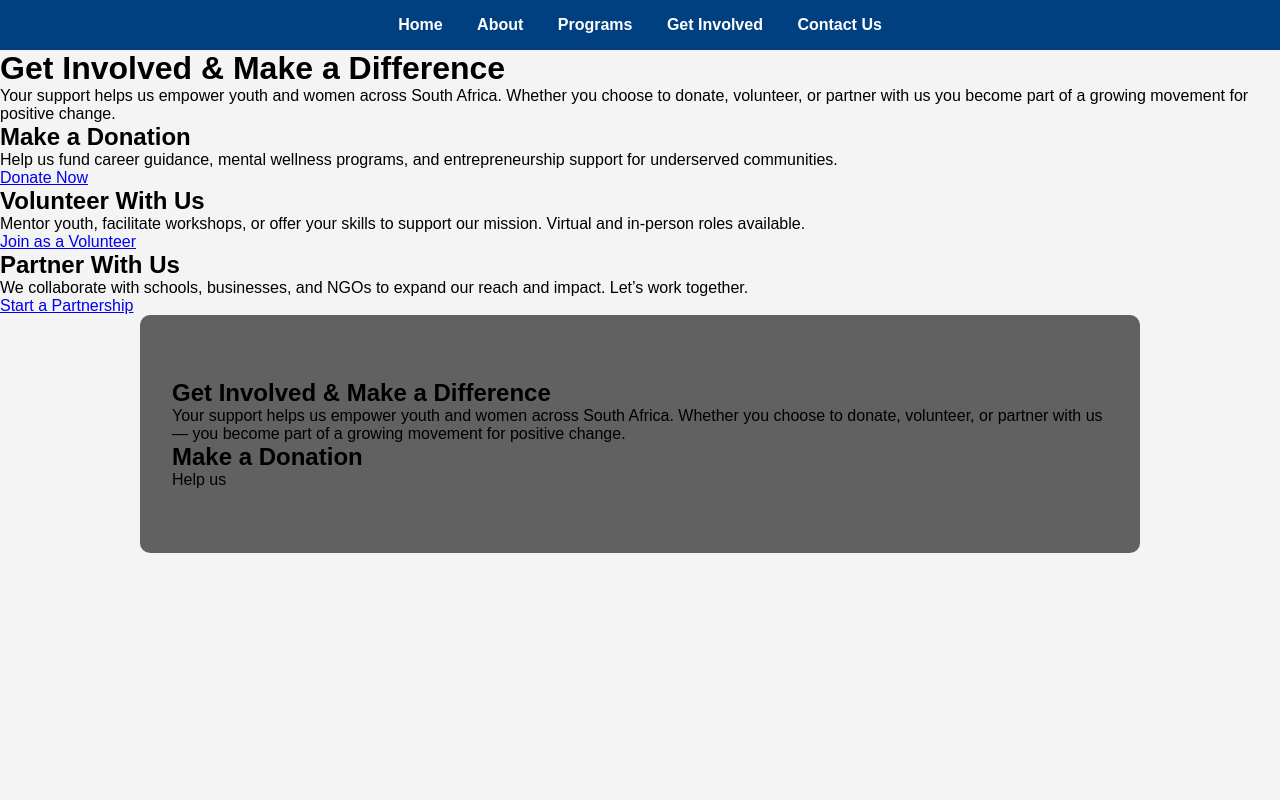
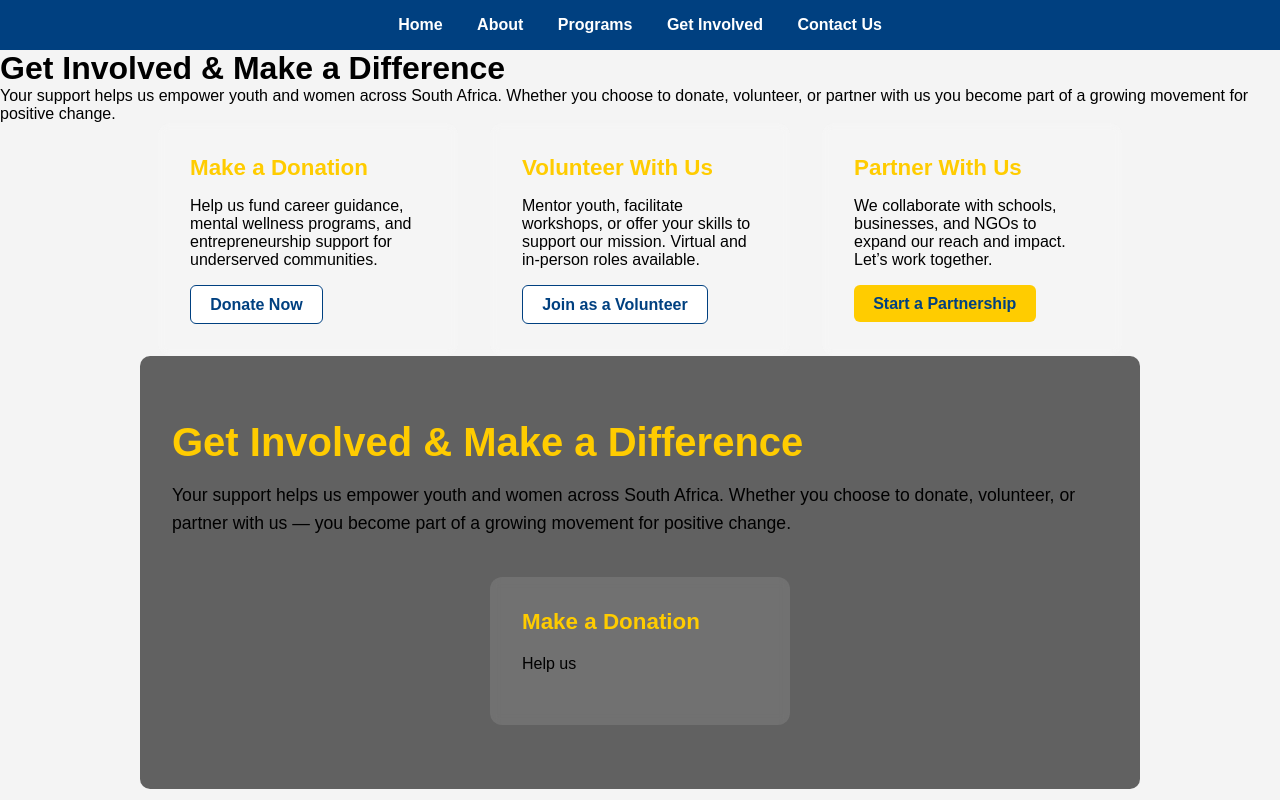
Before and after one commit to SthablyM/-laverita-foundations, a plain HTML site: page get-involved.html in a window 1280 px wide. Drawn offline with Linux system fonts and the light colour scheme.

Commit message:
Get involved

```diff
--- a/style.css
+++ b/style.css
@@ -123,7 +123,7 @@ nav a:hover {
   font-size: 1.2rem;
   line-height: 1.6;
   margin-bottom: 2rem;
-  color: #ffeedd; /
+  color: #ffeedd;
   text-shadow: 1px 1px 6px rgba(0,0,0,0.5);
 }
 .what-we-do-section {
@@ -142,7 +142,7 @@ nav a:hover {
   margin: 0 auto;
 }
 .what-we-do-overlay {
-  background-image: url('images/student.png');
+  background-image: url('images/plambg.png');
   background-size: cover;
   background-position: center;
   padding: 5rem 2rem;
@@ -151,7 +151,7 @@ nav a:hover {
 }
 
 .overlay {
-  background-color: rgba(0, 0, 0, 0.6); /* Dark semi-transparent overlay */
+  background-color: rgba(0, 0, 0, 0.6);
   padding: 4rem 2rem;
   max-width: 1000px;
   margin: auto;
@@ -198,41 +198,86 @@ nav a:hover {
   line-height: 1.7;
 }
 /* Overlay card layout */
-.overlay-card {
-  position: relative;
+.get-involved-full {
+  background-image: url('images/plambg.png');
   background-size: cover;
   background-position: center;
-  color: white;
-  height: 300px;
-  border-radius: 12px;
-  overflow: hidden;
+  min-height: 100vh;
   display: flex;
   align-items: center;
   justify-content: center;
+  position: relative;
   text-align: center;
+  padding: 4rem 2rem;
 }
 
-.overlay-card .overlay-content {
-  background-color: rgba(0, 0, 0, 0.6); /* semi-transparent dark layer */
-  padding: 2rem;
+.get-involved-full .overlay {
+  background-color: rgba(0, 0, 0, 0.65);
+  padding: 3rem;
+  border-radius: 16px;
+  max-width: 1200px;
   width: 100%;
-  height: 100%;
+  color:#004080;
+  box-shadow: 0 8px 24px rgba(0, 0, 0, 0.5);
+}
+
+.get-involved-content h1 {
+  font-size: 2.5rem;
+  margin-bottom: 1rem;
+  color: #ffcc00;
+}
+
+.get-involved-content p {
+  font-size: 1.1rem;
+  margin-bottom: 2.5rem;
+  line-height: 1.6;
+  color: black;
+}
+
+.involvement-options {
   display: flex;
-  flex-direction: column;
+  flex-wrap: wrap;
+  gap: 2rem;
   justify-content: center;
 }
 
-.overlay-card h2 {
-  color: #ffcc00;
-  margin-bottom: 1rem;
+.involve-card {
+  background-color: rgba(255, 255, 255, 0.1);
+  padding: 2rem;
+  border-radius: 12px;
+  width: 300px;
+  color: black;
+  backdrop-filter: blur(5px);
 }
 
-.overlay-card p {
-  margin-bottom: 1.2rem;
-  font-size: 1rem;
-  color: #ffffff;
+.involve-card h2 {
+  font-size: 1.4rem;
+  margin-bottom: 1rem;
+  color: #ffcc00;
 }
 
-.volunteer-card {
-  background-image: url('images/plambg.png');
+.involve-card p {
+  margin-bottom: 1rem;
+  font-size: 1rem;
 }
+
+.involve-card .btn {
+  display: inline-block;
+  padding: 0.6rem 1.2rem;
+  background-color: #ffcc00;
+  color: #004080;
+  text-decoration: none;
+  font-weight: bold;
+  border-radius: 6px;
+  transition: background-color 0.3s ease;
+}
+
+.involve-card .btn.alt {
+  background-color: #ffffff;
+  color: #004080;
+  border: 1px solid #004080;
+}
+
+.involve-card .btn:hover {
+  background-color: #e6b800;
+}
```
Also changed, not shown: about.html (+10 -0 lines), contactus.html (+5 -0 lines), get-involved.html (line endings or trailing spaces).
